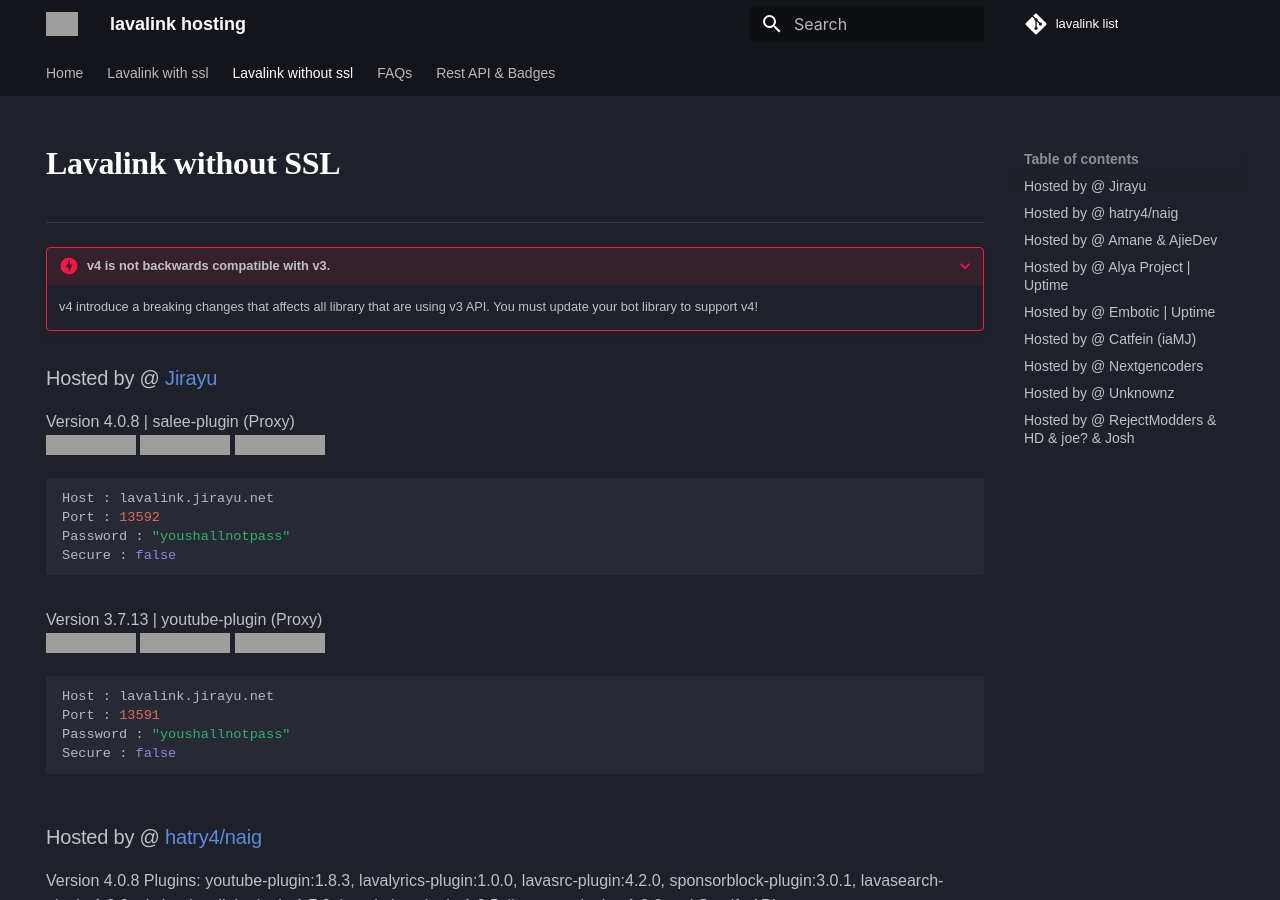
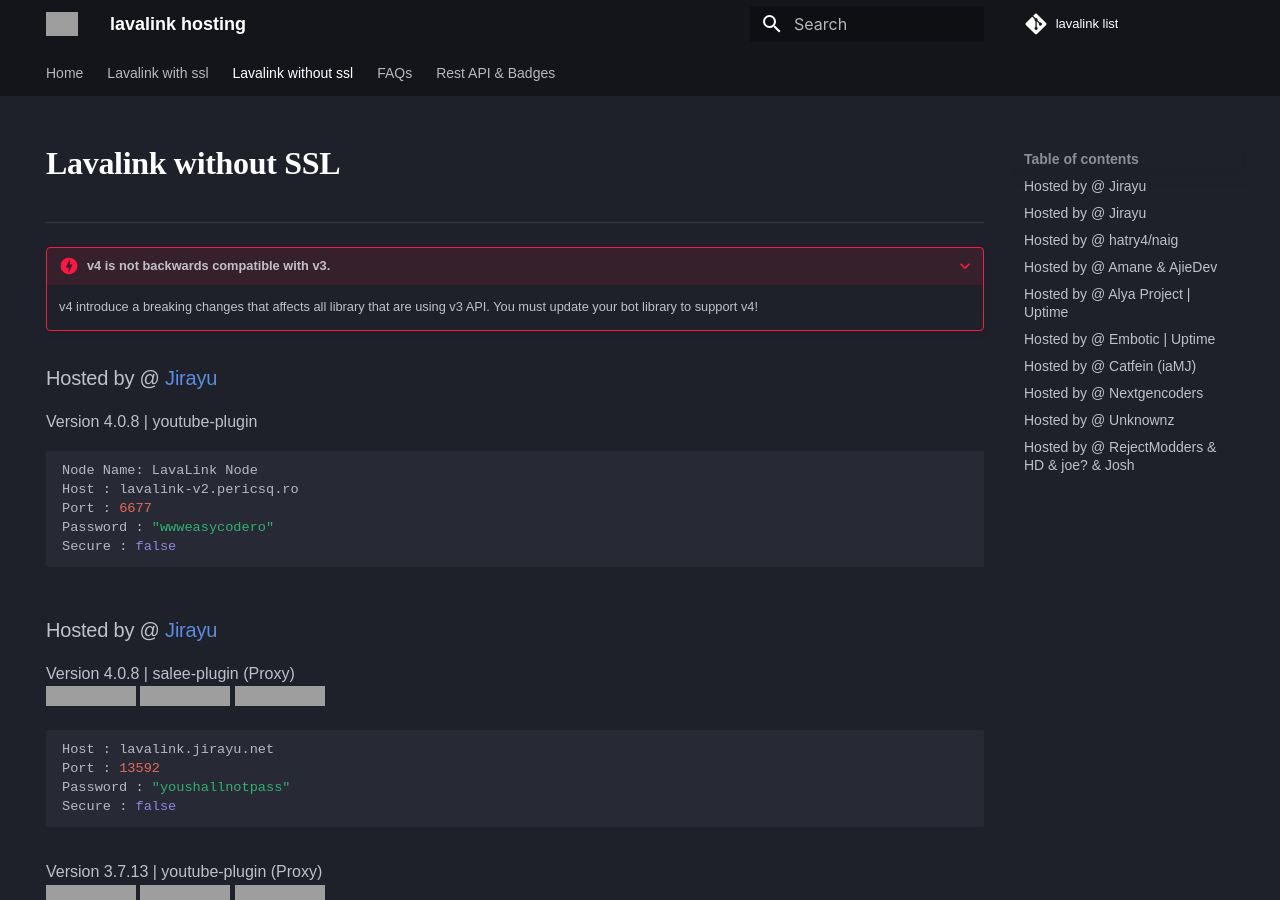
Before and after one commit to DarrenOfficial/lavalink-list, an MkDocs documentation site: the page built from docs/NoSSL/lavalink-without-ssl.md, in a window 1280 px wide and 900 px high, cut to the strip 0-900 px from the top of the window. Built offline with MkDocs 1.6.1 and Material for MkDocs 9.7.7, drawn with Linux system fonts in a browser that asks for light colours; some web fonts are replaced; comment, search, counter and statistics services are not loaded; a style sheet for code colours, icons or effects is not loaded; grey boxes are pictures that could not be loaded.

Commit message:
Update lavalink-without-ssl.md

````diff
--- a/docs/NoSSL/lavalink-without-ssl.md
+++ b/docs/NoSSL/lavalink-without-ssl.md
@@ -23,6 +23,18 @@ hide:
 <!-- PLEASE READ --> <!-- SUPPORT OTHER CONTRIBUTORS BY PLACING THE NEW LAVALINK AT THE VERY BOTTOM OF THE OTHERS! --> <!-- PLEASE READ -->
 <!-- FOR ADVERTISING CONTACT ads@darrennathanael.com , PLEASE READ FAQS FOR MORE INFO! -->
 <!-- PLEASE READ -->
+
+
+### Hosted by @ [Jirayu](https://discord.com/users/1104190543120044123)
+Version 4.0.8 | youtube-plugin <br />
+```bash
+Node Name: LavaLink Node
+Host : lavalink-v2.pericsq.ro
+Port : 6677
+Password : "wwweasycodero"
+Secure : false
+```
+
 
 ### Hosted by @ [Jirayu](https://discord.com/users/1089356674764120125)
 Version 4.0.8 | salee-plugin (Proxy) <br />
````
